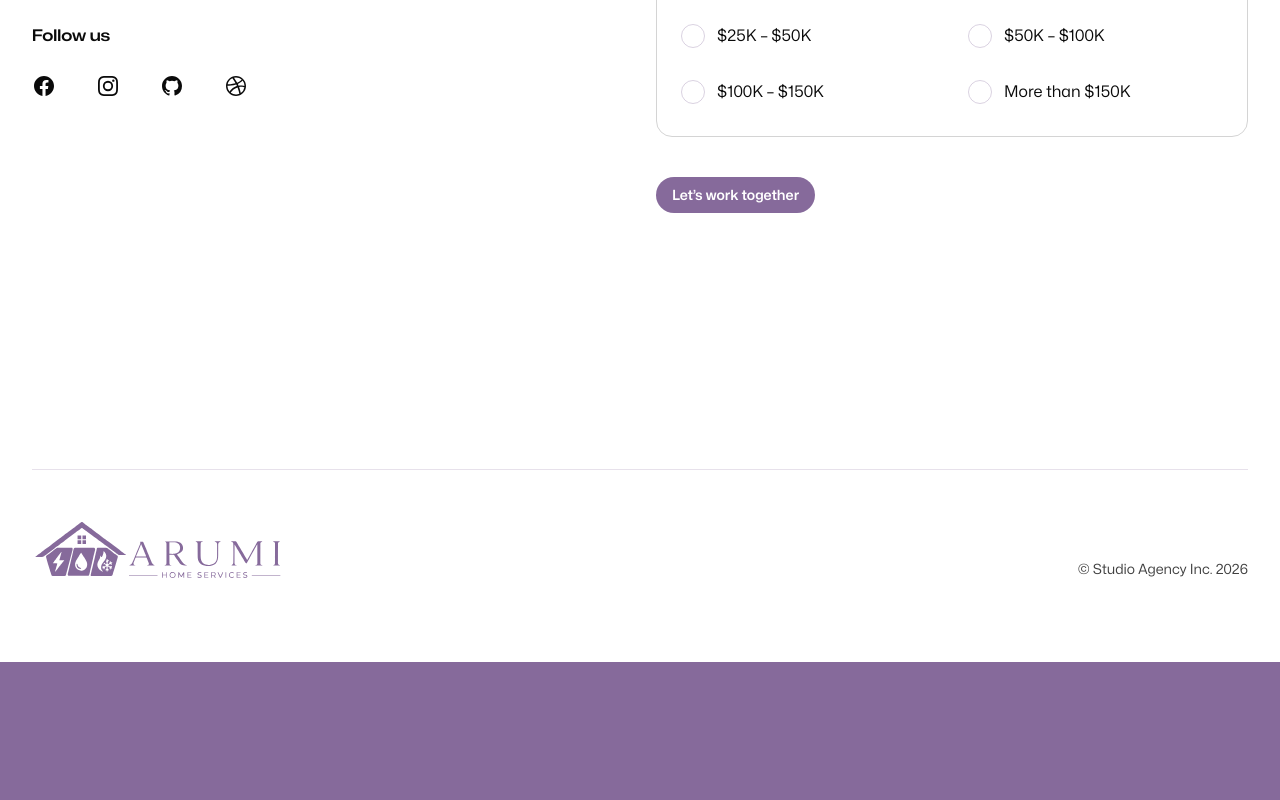
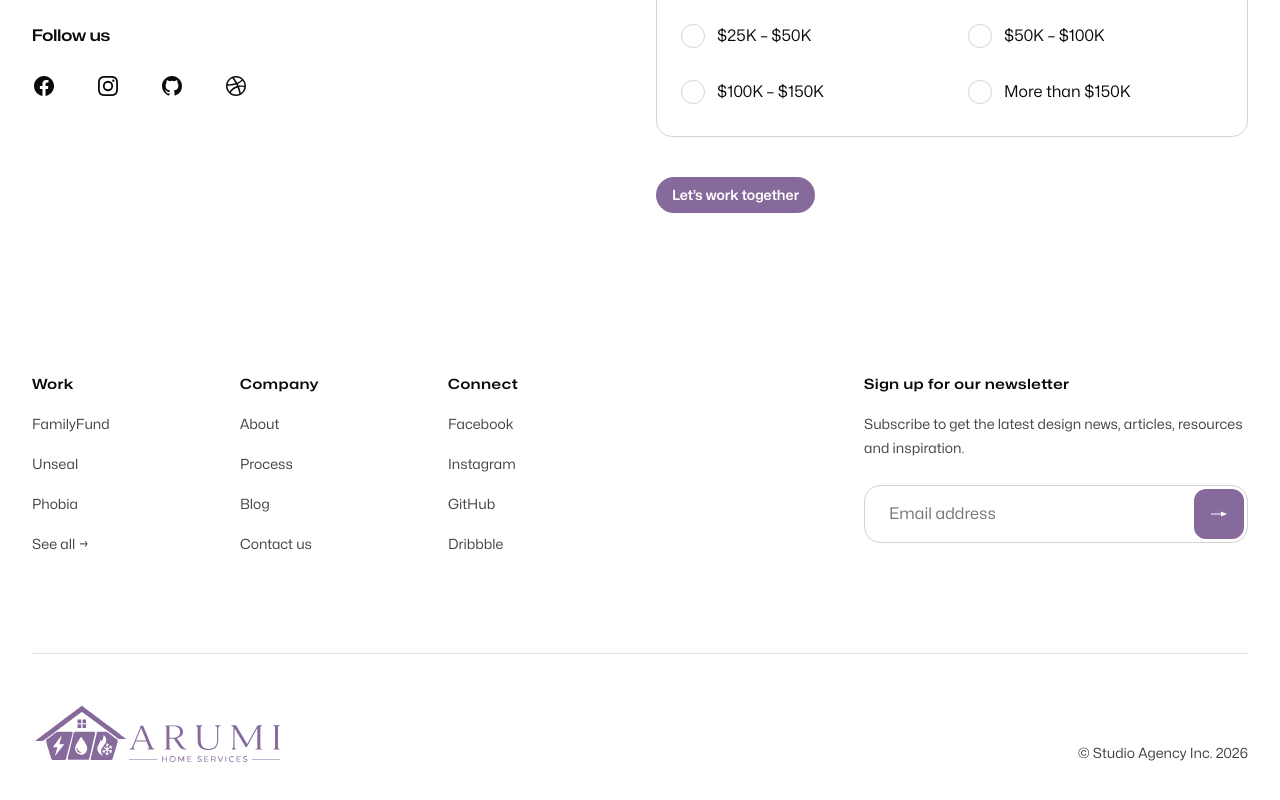
Before and after one commit to ryumartinez/studio-ts-arumi, a Next.js app: page /contact in a window 1280 px wide. Shown: the part 1138-1938 px from the top of the page. Before the commit the page ends 1800 px from the top, so only its background shows below. Built offline with nearby package versions, Linux system fonts and the light colour scheme.

Commit message:
Revert "commented out footer navigation"
This reverts commit 261e755ddc81350fac08b3af6a91fc3d69304832.

```diff
--- a/src/components/Footer.tsx
+++ b/src/components/Footer.tsx
@@ -114,12 +114,12 @@ export function Footer() {
   return (
     <Container as="footer" className="mt-24 w-full sm:mt-32 lg:mt-40">
       <FadeIn>
-        {/*<div className="grid grid-cols-1 gap-x-8 gap-y-16 lg:grid-cols-2">*/}
-        {/*  <Navigation />*/}
-        {/*  <div className="flex lg:justify-end">*/}
-        {/*    <NewsletterForm />*/}
-        {/*  </div>*/}
-        {/*</div>*/}
+        <div className="grid grid-cols-1 gap-x-8 gap-y-16 lg:grid-cols-2">
+          <Navigation />
+          <div className="flex lg:justify-end">
+            <NewsletterForm />
+          </div>
+        </div>
         <div className="mt-24 mb-20 flex flex-wrap items-end justify-between gap-x-6 gap-y-4 border-t border-brand/20 pt-12">
           <Link href="/" aria-label="Home">
             <Logo className="h-16" fillOnHover />
```
